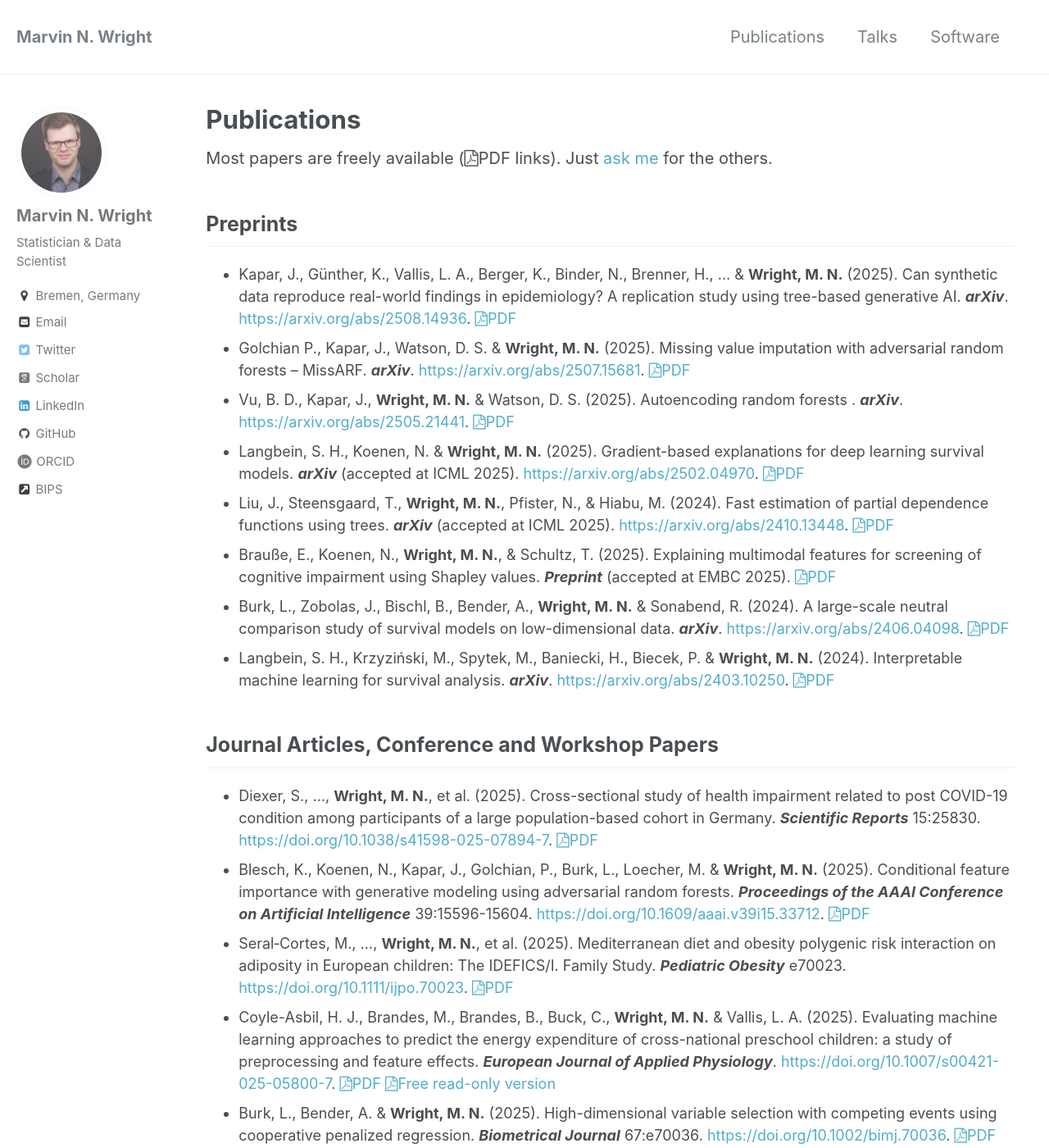
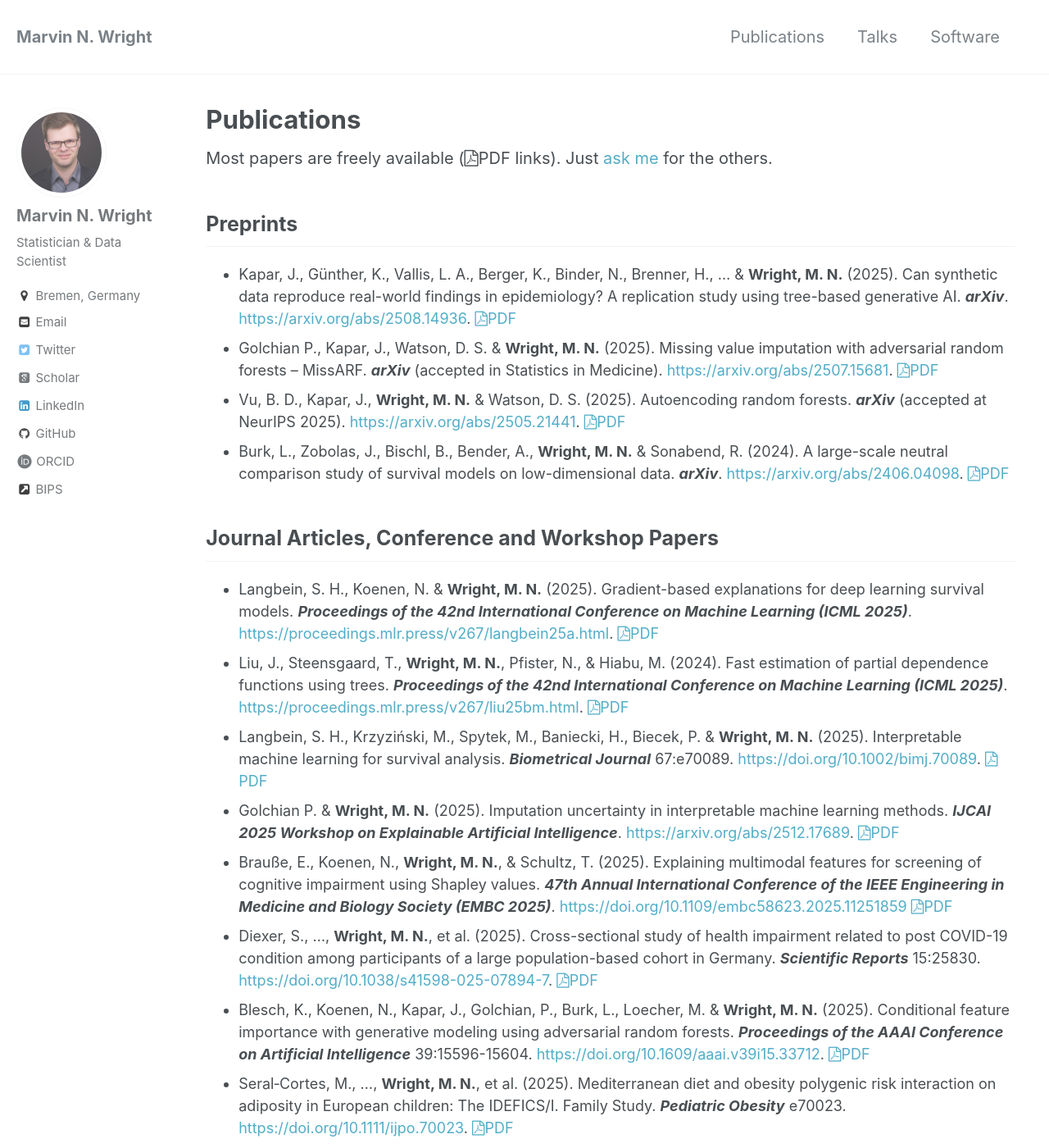
Before and after one commit to mnwright/mnwright.github.io, a Jekyll site: the page built from _pages/publications.md, in a window 1280 px wide and 1400 px high. Shown: the whole window at 82% size. Built offline with Jekyll 4.4.1, drawn with Linux system fonts in a browser that asks for light colours; some web fonts are replaced.

Commit message:
update publications

```diff
--- a/_pages/publications.md
+++ b/_pages/publications.md
@@ -7,18 +7,19 @@ Most papers are freely available (<i class="fa fa-file-pdf-o"></i>PDF links). Ju
 
 ## Preprints
 * {:.pub} Kapar, J., Günther, K., Vallis, L. A., Berger, K., Binder, N., Brenner, H., ... & **Wright, M. N.** (2025). Can synthetic data reproduce real-world findings in epidemiology? A replication study using tree-based generative AI. ***arXiv***. <https://arxiv.org/abs/2508.14936>. <a href="https://arxiv.org/pdf/2508.14936"><i class="fa fa-file-pdf-o"></i>PDF</a>
-* {:.pub} Golchian P., Kapar, J., Watson, D. S. & **Wright, M. N.** (2025). Missing value imputation with adversarial random forests -- MissARF. ***arXiv***. <https://arxiv.org/abs/2507.15681>. <a href="https://arxiv.org/pdf/2507.15681"><i class="fa fa-file-pdf-o"></i>PDF</a>
-* {:.pub} Vu, B. D., Kapar, J., **Wright, M. N.** & Watson, D. S. (2025). Autoencoding random forests
-. ***arXiv***. <https://arxiv.org/abs/2505.21441>. <a href="https://arxiv.org/pdf/2505.21441"><i class="fa fa-file-pdf-o"></i>PDF</a>
-* {:.pub} Langbein, S. H., Koenen, N. & **Wright, M. N.** (2025). Gradient-based explanations for deep learning survival models.
- ***arXiv*** (accepted at ICML 2025). <https://arxiv.org/abs/2502.04970>. <a href="https://arxiv.org/pdf/2502.04970"><i class="fa fa-file-pdf-o"></i>PDF</a>
-* {:.pub} Liu, J., Steensgaard, T., **Wright, M. N.**, Pfister, N., & Hiabu, M. (2024). Fast estimation of partial dependence functions using trees.
- ***arXiv*** (accepted at ICML 2025). <https://arxiv.org/abs/2410.13448>. <a href="https://arxiv.org/pdf/2410.13448"><i class="fa fa-file-pdf-o"></i>PDF</a>
-* {:.pub} Brauße, E., Koenen, N., **Wright, M. N.**, & Schultz, T. (2025). Explaining multimodal features for screening of cognitive impairment using Shapley values. ***Preprint*** (accepted at EMBC 2025). <a href="https://csl.uni-bremen.de/cms/images/documents/publications/Brau%C3%9Fe_Explaining_2025.pdf"><i class="fa fa-file-pdf-o"></i>PDF</a>
+* {:.pub} Golchian P., Kapar, J., Watson, D. S. & **Wright, M. N.** (2025). Missing value imputation with adversarial random forests -- MissARF. ***arXiv*** (accepted in Statistics in Medicine). <https://arxiv.org/abs/2507.15681>. <a href="https://arxiv.org/pdf/2507.15681"><i class="fa fa-file-pdf-o"></i>PDF</a>
+* {:.pub} Vu, B. D., Kapar, J., **Wright, M. N.** & Watson, D. S. (2025). Autoencoding random forests. ***arXiv*** (accepted at NeurIPS 2025). <https://arxiv.org/abs/2505.21441>. <a href="https://arxiv.org/pdf/2505.21441"><i class="fa fa-file-pdf-o"></i>PDF</a>
 * {:.pub} Burk, L., Zobolas, J., Bischl, B., Bender, A., **Wright, M. N.** & Sonabend, R. (2024). A large-scale neutral comparison study of survival models on low-dimensional data. ***arXiv***. <https://arxiv.org/abs/2406.04098>. <a href="https://arxiv.org/pdf/2406.04098"><i class="fa fa-file-pdf-o"></i>PDF</a>
-* {:.pub} Langbein, S. H., Krzyziński, M., Spytek, M., Baniecki, H., Biecek, P. & **Wright, M. N.** (2024). Interpretable machine learning for survival analysis. ***arXiv***. <https://arxiv.org/abs/2403.10250>. <a href="https://arxiv.org/pdf/2403.10250"><i class="fa fa-file-pdf-o"></i>PDF</a>
 
 ## Journal Articles, Conference and Workshop Papers
+* {:.pub} Langbein, S. H., Koenen, N. & **Wright, M. N.** (2025). Gradient-based explanations for deep learning survival models.
+ ***Proceedings of the 42nd International Conference on Machine Learning (ICML 2025)***. <https://proceedings.mlr.press/v267/langbein25a.html>. <a href="https://raw.githubusercontent.com/mlresearch/v267/main/assets/langbein25a/langbein25a.pdf"><i class="fa fa-file-pdf-o"></i>PDF</a>
+* {:.pub} Liu, J., Steensgaard, T., **Wright, M. N.**, Pfister, N., & Hiabu, M. (2024). Fast estimation of partial dependence functions using trees.
+ ***Proceedings of the 42nd International Conference on Machine Learning (ICML 2025)***. <https://proceedings.mlr.press/v267/liu25bm.html>. <a href="https://raw.githubusercontent.com/mlresearch/v267/main/assets/liu25bm/liu25bm.pdf"><i class="fa fa-file-pdf-o"></i>PDF</a>
+* {:.pub} Langbein, S. H., Krzyziński, M., Spytek, M., Baniecki, H., Biecek, P. & **Wright, M. N.** (2025). Interpretable machine learning for survival analysis. ***Biometrical Journal*** 67:e70089. <https://doi.org/10.1002/bimj.70089>. <a href="https://onlinelibrary.wiley.com/doi/pdfdirect/10.1002/bimj.70089?download=true"><i class="fa fa-file-pdf-o"></i>PDF</a>
+* {:.pub} Golchian P. & **Wright, M. N.** (2025). Imputation uncertainty in interpretable machine learning methods. ***IJCAI 2025
+Workshop on Explainable Artificial Intelligence***. <https://arxiv.org/abs/2512.17689>. <a href="https://arxiv.org/pdf/2512.17689"><i class="fa fa-file-pdf-o"></i>PDF</a>
+* {:.pub} Brauße, E., Koenen, N., **Wright, M. N.**, & Schultz, T. (2025). Explaining multimodal features for screening of cognitive impairment using Shapley values. ***47th Annual International Conference of the IEEE Engineering in Medicine and Biology Society (EMBC 2025)***. <https://doi.org/10.1109/embc58623.2025.11251859> <a href="https://csl.uni-bremen.de/cms/images/documents/publications/Brau%C3%9Fe_Explaining_2025.pdf"><i class="fa fa-file-pdf-o"></i>PDF</a>
 * {:.pub} Diexer, S., ...,  **Wright, M. N.**, et al. (2025). Cross-sectional study of health impairment related to post COVID-19 condition among participants of a large population-based cohort in Germany.
  ***Scientific Reports*** 15:25830. <https://doi.org/10.1038/s41598-025-07894-7>. <a href="https://www.nature.com/articles/s41598-025-07894-7.pdf"><i class="fa fa-file-pdf-o"></i>PDF</a>
 * {:.pub} Blesch, K., Koenen, N., Kapar, J., Golchian, P., Burk, L., Loecher, M. & **Wright, M. N.** (2025). Conditional feature importance with generative modeling using adversarial random forests.
```
